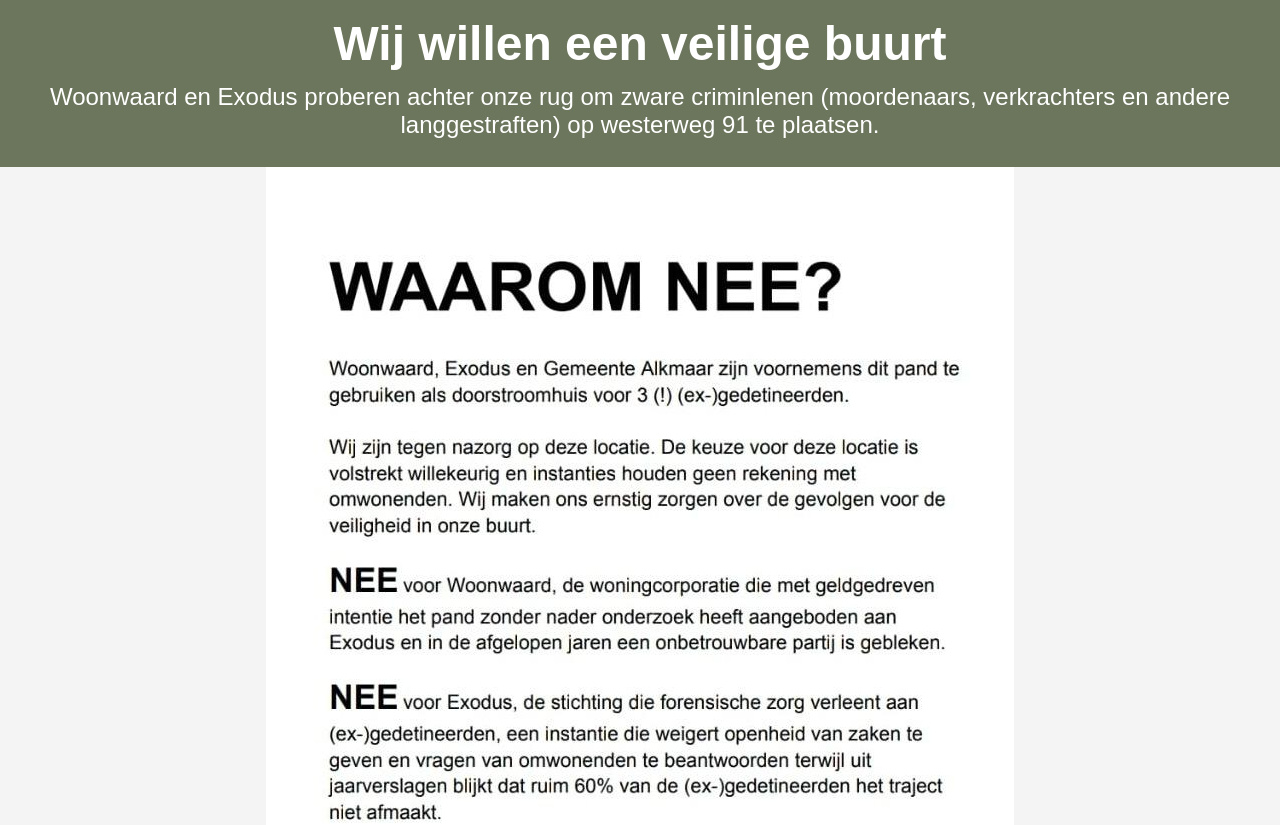
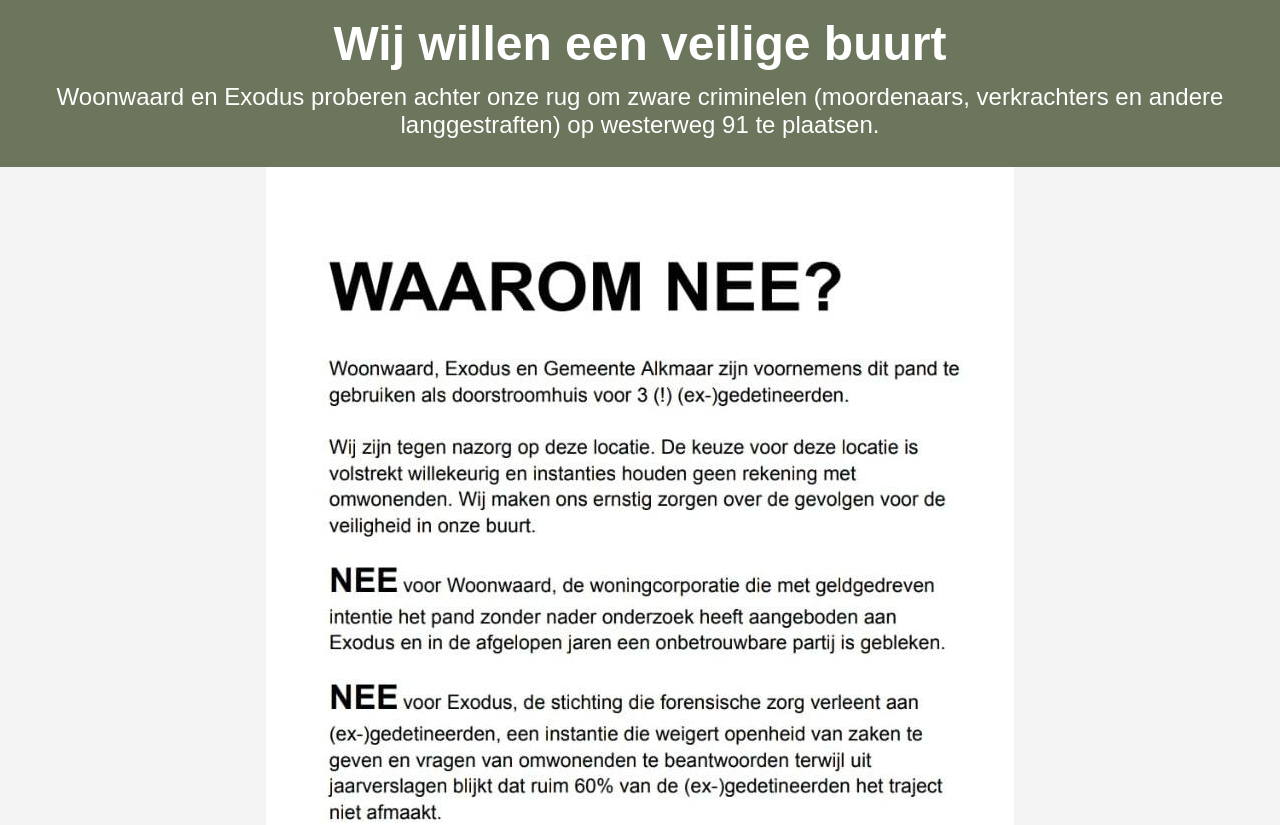
Before and after one commit to tejuko/WOONWAARD, a plain HTML site: page index.html in a window 1280 px wide. Shown: the top 825 px of the page. Drawn offline with Linux system fonts and the light colour scheme.

Commit message:
spelfout

```diff
--- a/index.html
+++ b/index.html
@@ -9,7 +9,7 @@
 <body>
     <header>
         <h1>Wij willen een veilige buurt</h1>
-        <p>Woonwaard en Exodus proberen achter onze rug om zware criminlenen (moordenaars, verkrachters en andere langgestraften)
+        <p>Woonwaard en Exodus proberen achter onze rug om zware criminelen (moordenaars, verkrachters en andere langgestraften)
             op westerweg 91 te plaatsen.</p>
     </header>
 
```
